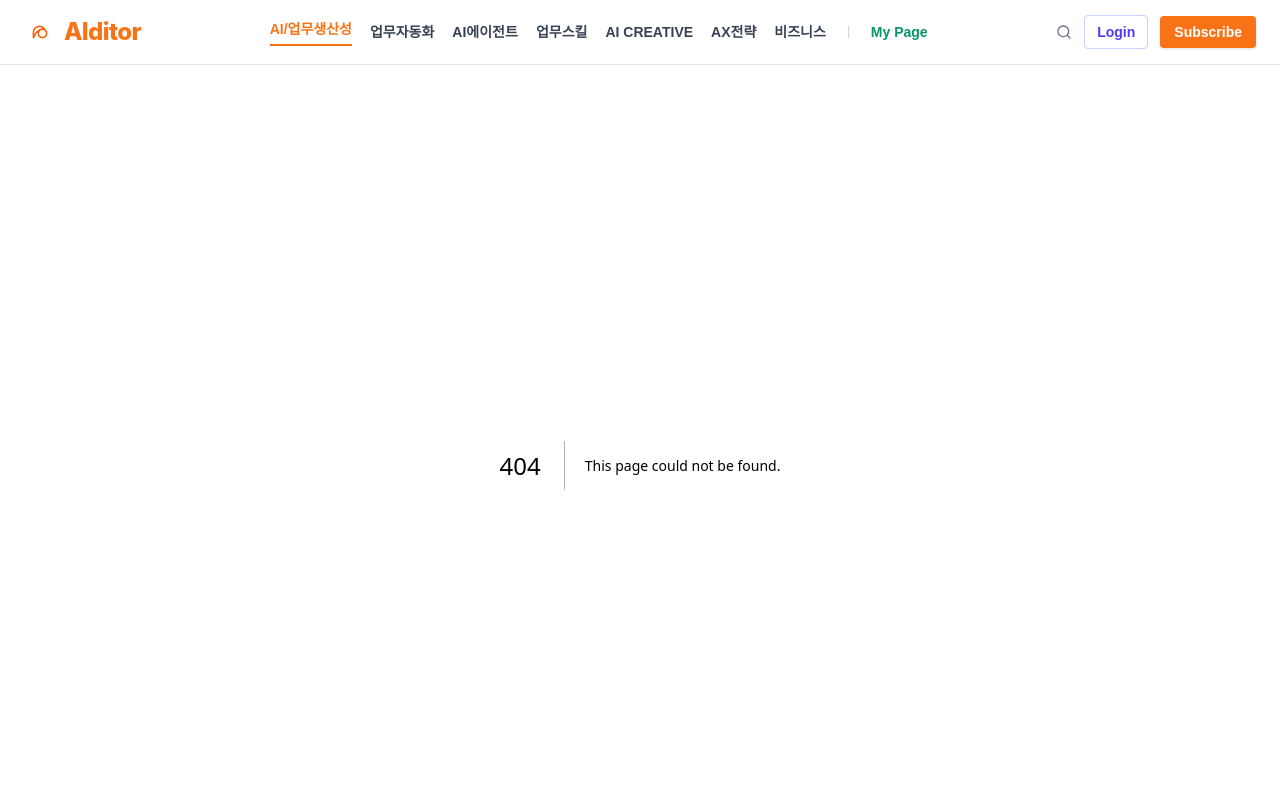
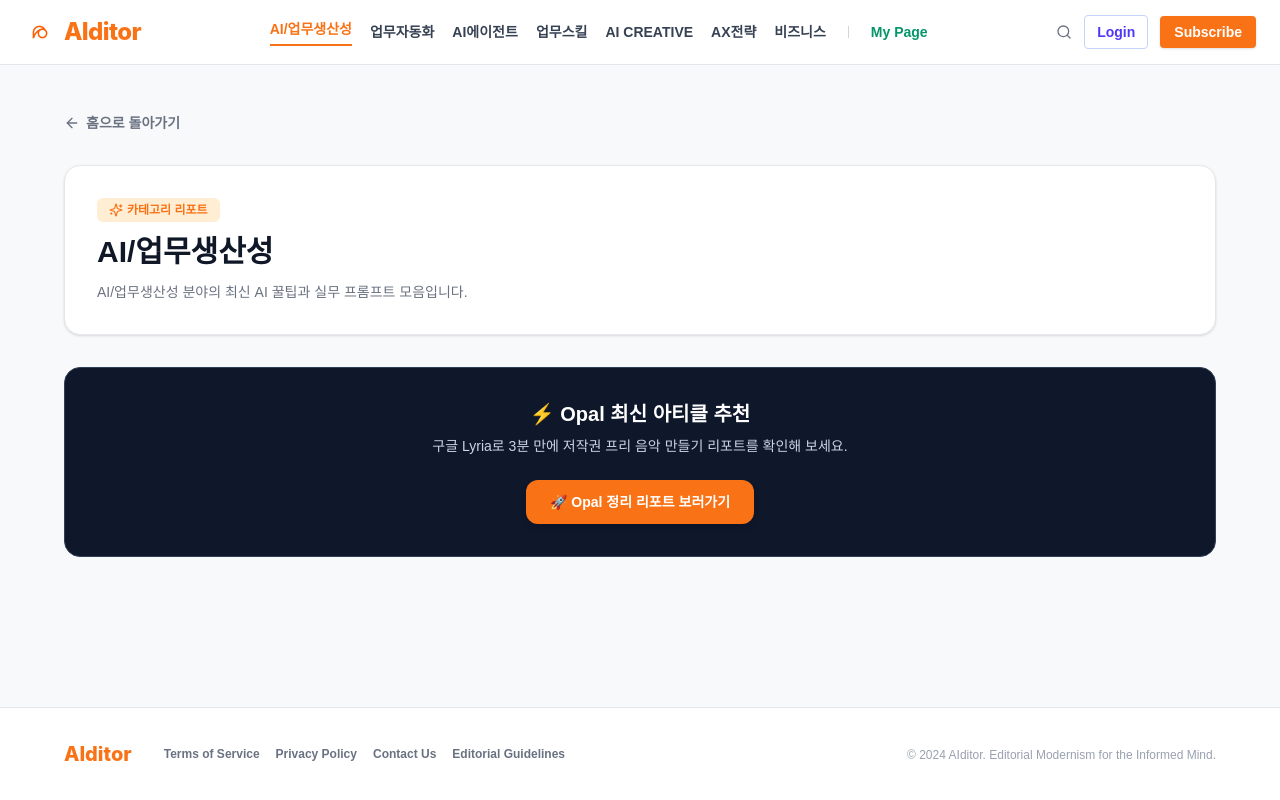
Before and after one commit to yuho75/Beyond-HRD, a Next.js app in the folder 01_AI-flow/: page /category/c1 in a window 1280 px wide. Before the commit this address had no page. Shown: the top 800 px of the page. Built offline with nearby package versions, Linux system fonts and the light colour scheme; a web font is replaced by a local one.

Commit message:
Add category route page component

```diff
--- /dev/null
+++ b/01_AI-flow/src/app/category/[id]/page.tsx
@@ -0,0 +1,48 @@
+"use client";
+
+import { use } from "react";
+import Link from "next/link";
+import { Sparkles, ArrowLeft } from "lucide-react";
+
+const categoryMap: Record<string, string> = {
+  c1: "AI/업무생산성",
+  c2: "업무자동화",
+  c3: "AI에이전트",
+  c4: "업무스킬",
+  c5: "AI CREATIVE",
+  c6: "AX전략",
+  c7: "비즈니스",
+};
+
+export default function CategoryPage({ params }: { params: Promise<{ id: string }> }) {
+  const resolvedParams = use(params);
+  const catName = categoryMap[resolvedParams.id] || "AI 인사이트";
+
+  return (
+    <main className="w-full max-w-[1200px] px-6 py-12 flex flex-col gap-8 mx-auto">
+      <div className="flex items-center gap-4">
+        <Link href="/" className="flex items-center gap-1.5 text-sm font-semibold text-gray-500 hover:text-gray-900 transition-colors">
+          <ArrowLeft className="w-4 h-4" /> 홈으로 돌아가기
+        </Link>
+      </div>
+
+      <div className="bg-white rounded-2xl p-8 border border-gray-200 shadow-sm flex flex-col gap-3">
+        <span className="px-3 py-1 bg-orange-100 text-[#f97316] text-xs font-bold rounded-md w-fit flex items-center gap-1">
+          <Sparkles className="w-3.5 h-3.5" /> 카테고리 리포트
+        </span>
+        <h1 className="text-3xl font-extrabold text-gray-900">{catName}</h1>
+        <p className="text-sm text-gray-500">
+          {catName} 분야의 최신 AI 꿀팁과 실무 프롬프트 모음입니다.
+        </p>
+      </div>
+
+      <section className="bg-slate-900 text-white rounded-2xl p-8 text-center border border-slate-700">
+        <h2 className="text-xl font-bold mb-2">⚡ Opal 최신 아티클 추천</h2>
+        <p className="text-sm text-slate-300 mb-6">구글 Lyria로 3분 만에 저작권 프리 음악 만들기 리포트를 확인해 보세요.</p>
+        <Link href="/article" className="inline-flex items-center gap-2 bg-[#f97316] hover:bg-[#ea580c] text-white px-6 py-3 rounded-xl font-bold text-sm transition-all shadow-md">
+          🚀 Opal 정리 리포트 보러가기
+        </Link>
+      </section>
+    </main>
+  );
+}
```
